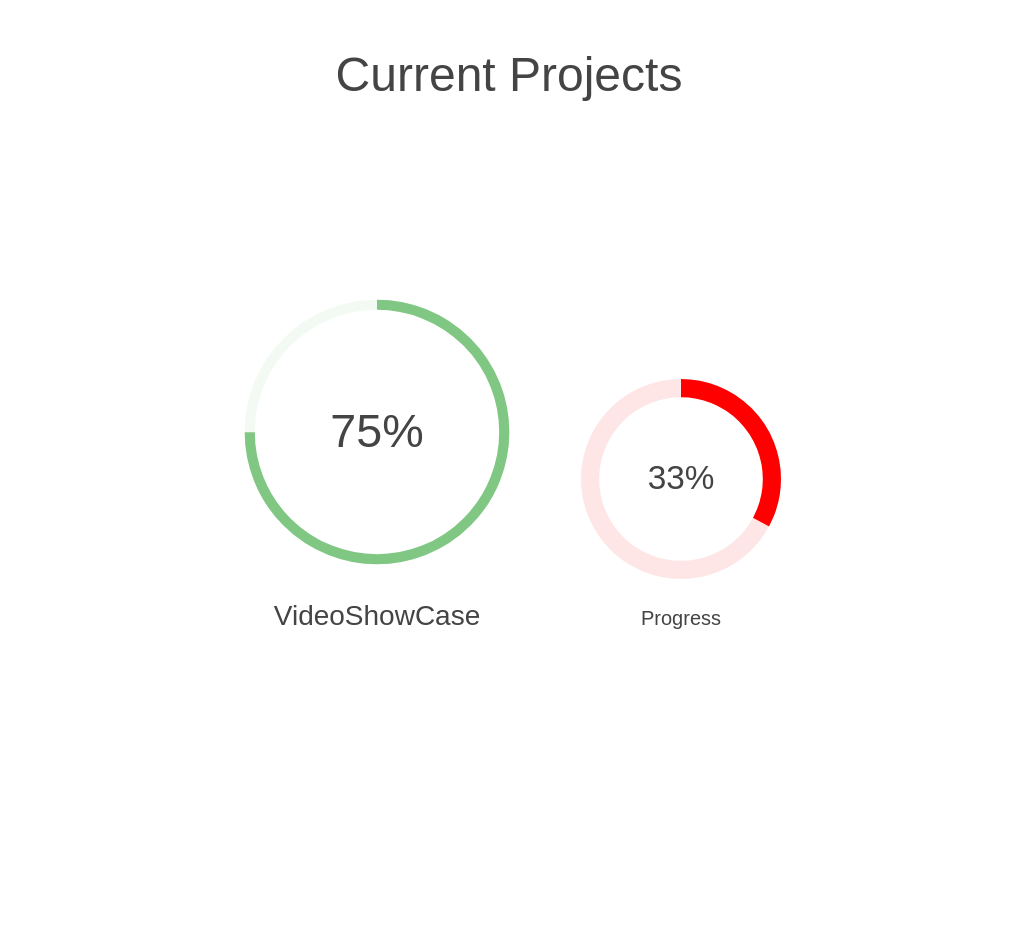
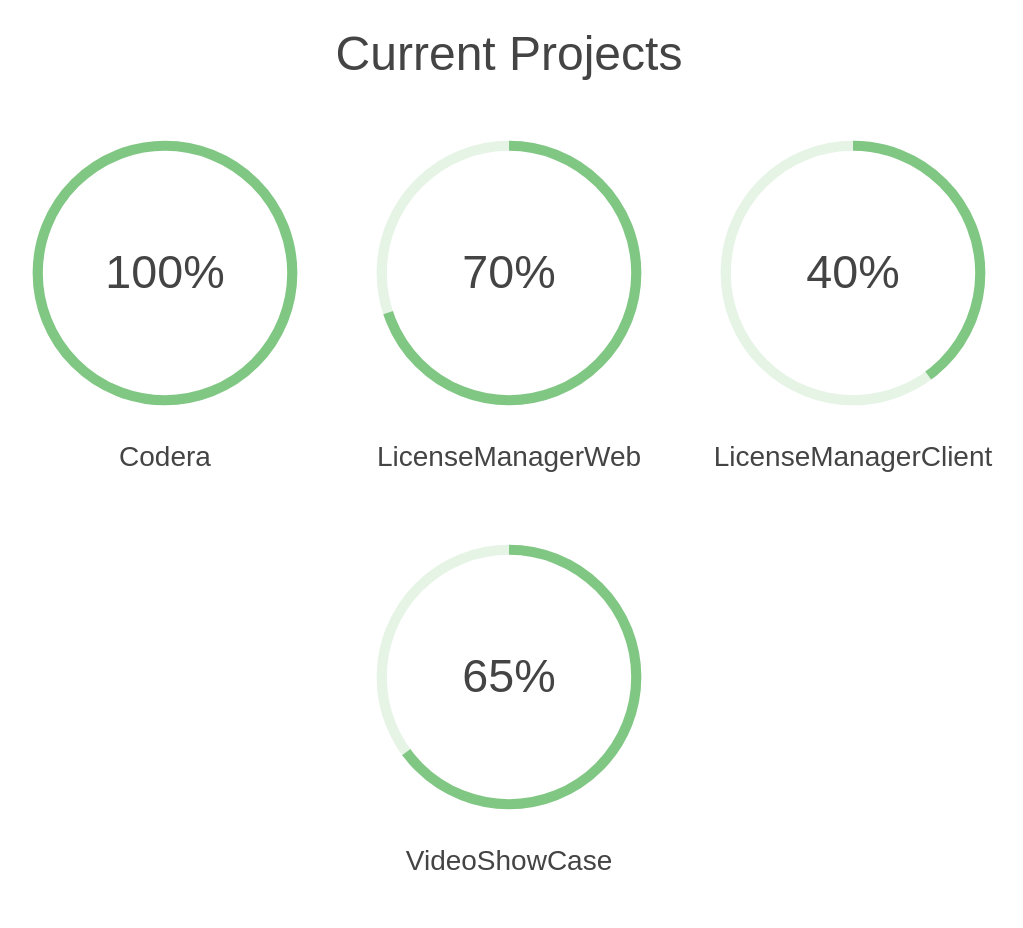
Before and after one commit to deadlocker8/CircularProgress, a PHP site: page / in a window 1280 px wide. Shown: the whole page, without its empty margins (131-1154 px from the left). Before the commit the page ends 629 px from the top, so only its background shows below. Run offline with PHP 8.4, Linux system fonts and the light colour scheme.

Commit message:
finished implementation

```diff
--- a/index.php
+++ b/index.php
@@ -3,16 +3,11 @@
 $backgroundColor = "#FFFFFF";
 $fontColor = "#444444";
 
-$percentage = 75;
-// in vmin (useful between 0 and 100)
-$elementSize = 35;
-$progressColor = "#81c784";
-$strokeWidth = "8";
-
 $items = array(
-	array("title" => "VideoShowCase", "percentage" => "75", "size" => "35", "progressColor" => "#81c784", "strokeWidth" => "8"),
-	array("title" => "Progress", "percentage" => "33", "size" => "25", "progressColor" => "#ff0000", "strokeWidth" => "20")
-
+	array("title" => "Codera", "percentage" => "100", "size" => "35", "progressColor" => "#81c784", "strokeWidth" => "8"),
+	array("title" => "LicenseManagerWeb", "percentage" => "70", "size" => "35", "progressColor" => "#81c784", "strokeWidth" => "8"),
+	array("title" => "LicenseManagerClient", "percentage" => "40", "size" => "35", "progressColor" => "#81c784", "strokeWidth" => "8"),
+	array("title" => "VideoShowCase", "percentage" => "65", "size" => "35", "progressColor" => "#81c784", "strokeWidth" => "8")
 );
 
 function hex2rgb($hex)
@@ -36,7 +31,7 @@ function hex2rgb($hex)
 }
 
 $rgb = hex2rgb($backgroundColor);
-$progressBackgroundColor = 'rgba('.$rgb[0].', '.$rgb[1].', '.$rgb[2].', 0.9)';
+$progressBackgroundColor = 'rgba('.$rgb[0].', '.$rgb[1].', '.$rgb[2].', 0.8)';
 
 ?>
 <html>
```
